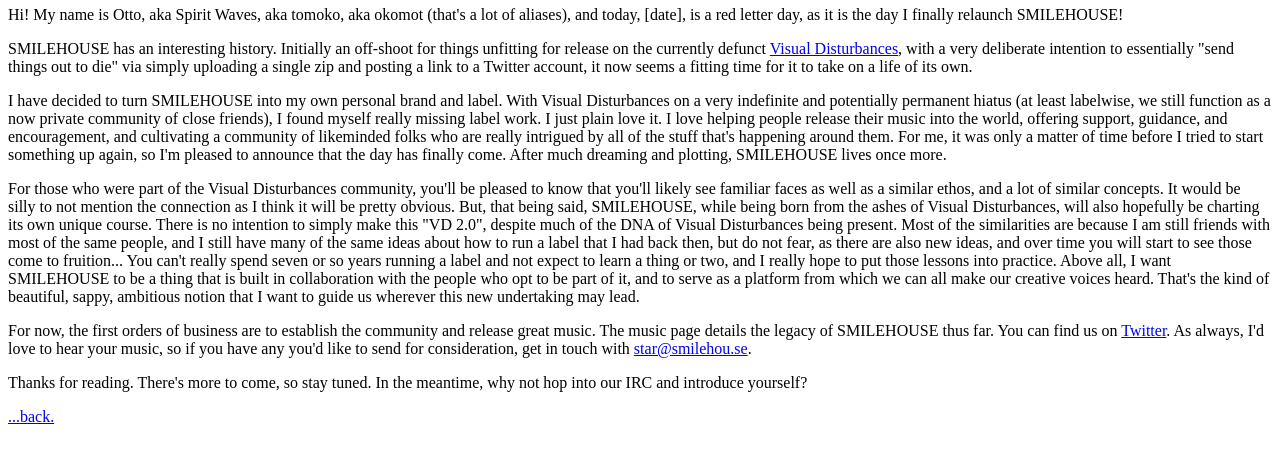
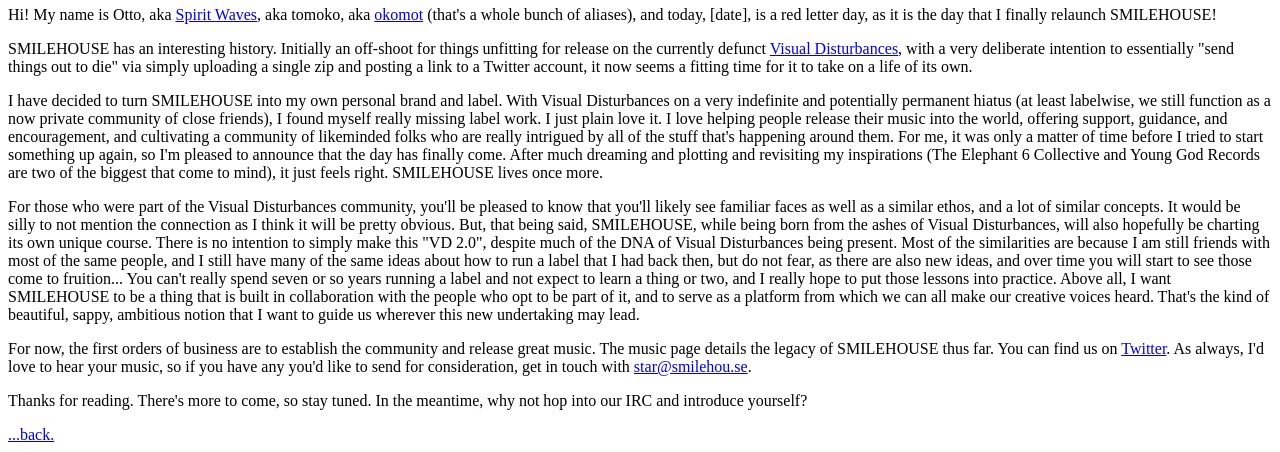
Before and after one commit to opeyer/smilehou.se, a plain HTML site: page blog/2023xxxx.html in a window 1280 px wide. Shown: the part 365-817 px from the top of the page. Drawn offline with Linux system fonts and the light colour scheme.

Commit message:
Revised blog post #1

```diff
--- a/blog/2023xxxx.html
+++ b/blog/2023xxxx.html
@@ -28,9 +28,11 @@
 
     <div name="blog-post">
       <p>
-        Hi! My name is Otto, aka Spirit Waves, aka tomoko, aka okomot (that's a
-        lot of aliases), and today, [date], is a red letter day, as it is the
-        day I finally relaunch SMILEHOUSE!
+        Hi! My name is Otto, aka
+        <a href="https://spiritwaves.bandcamp.com/">Spirit Waves</a>, aka
+        tomoko, aka <a href="https://youtube.com/@okomot/">okomot</a> (that's a
+        whole bunch of aliases), and today, [date], is a red letter day, as it
+        is the day that I finally relaunch SMILEHOUSE!
       </p>
       <p>
         SMILEHOUSE has an interesting history. Initially an off-shoot for things
@@ -50,7 +52,9 @@
         community of likeminded folks who are really intrigued by all of the
         stuff that's happening around them. For me, it was only a matter of time
         before I tried to start something up again, so I'm pleased to announce
-        that the day has finally come. After much dreaming and plotting,
+        that the day has finally come. After much dreaming and plotting and
+        revisiting my inspirations (The Elephant 6 Collective and Young God
+        Records are two of the biggest that come to mind), it just feels right.
         SMILEHOUSE lives once more.
       </p>
       <p>
```
